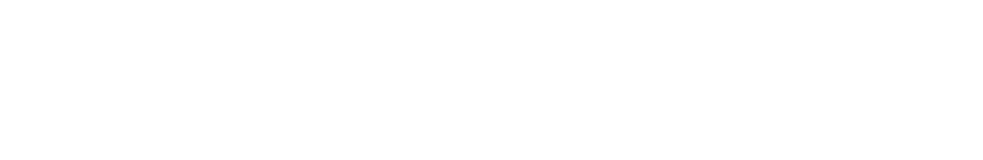
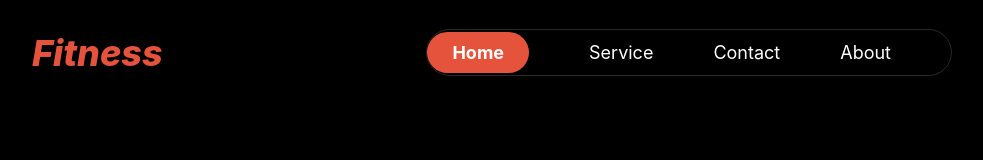
Before and after one commit to Shuvo015/my-project2, a plain HTML site: page index.html in a window 1280 px wide. Shown: the whole page, without its empty margins (148-1131 px from the left). Drawn offline with Linux system fonts and the light colour scheme.

Commit message:
Navber Design

```diff
--- a/index.html
+++ b/index.html
@@ -3,9 +3,27 @@
 <head>
   <meta charset="UTF-8">
   <meta name="viewport" content="width=device-width, initial-scale=1.0">
-  <title>Document</title>
+  <title>Fitness Website</title>
+  <link rel="stylesheet" href="https://cdnjs.cloudflare.com/ajax/libs/font-awesome/6.6.0/css/all.min.css"/>
+  <link rel="stylesheet" href="style.css">
 </head>
 <body>
+  <nav>
+    <div>
+     <p>Fitness</p>
+    </div>
+    <div class="top">
+      <ul class="li-items">
+        <li class="home">Home</li>
+        <li>Service</li>
+        <li>Contact</li>
+        <li>About</li>
+      </ul>
 
+    </div>
+    <div class="hamberger">
+      <i class="fa-solid fa-bars"></i>
+    </div>
+  </nav>
 </body>
 </html>
--- /dev/null
+++ b/style.css
@@ -0,0 +1,68 @@
+*{
+  margin: 0px;
+  padding: 0px;
+
+}
+@import url('https://fonts.googleapis.com/css2?family=Inter:ital,opsz,wght@0,14..32,100..900;1,14..32,100..900&display=swap');
+body{
+  font-family: "Inter", sans-serif;
+  background-color: black;
+}
+
+        /* NAVBER START HERE */
+
+nav{
+  display: flex;
+  justify-content: space-between;
+  /* border: 1px solid rgb(184, 8, 8); */
+  align-items: center;
+  margin: auto 180px;
+  margin-top: 30px;
+  height: 45px;
+  max-width: 1400%;
+
+
+}
+nav li{
+  list-style-type: none;
+  margin: 8px 60px 8px 0px;
+  font-size: 18px;
+}
+.li-items{
+  display: flex;
+  border: 1px solid rgba(126, 122, 122, 0.329);
+  border-radius: 40px;
+  align-items: center;
+  color:#FFFFFF;
+  height: 45px;
+}
+.home{
+  background-color: #E6533C;
+  border-radius: 30px;
+  padding: 10px 25px;
+  font-weight: bold;
+}
+p{
+  color:#E6533C;
+  font-weight: 850;
+  font-style: italic;
+  font-size: 36px;
+}
+.hamberger{
+  color: aqua;
+  display: none;
+}
+@media screen and (max-width:576px){
+  .li-items{
+    display: none;
+  }
+  .hamberger{
+    display: block;
+    color: white;
+  }
+  nav{
+    margin: auto 20px;
+  }
+  }
+
+        /* NAVBER END HERE */
```
